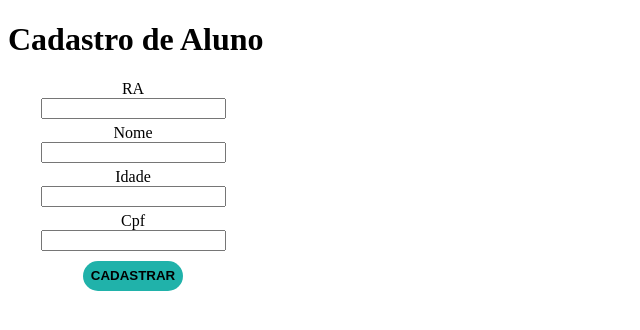
After one commit to MarcosSilva13/DW1, a PHP site: page /TesteJS/atividade11.php in a window 1280 px wide. The commit adds this page. Shown: the top 330 px of the page, without its empty margins (0-640 px from the left). Run offline with PHP 8.4, Linux system fonts and the light colour scheme.

Commit message:
atividade 11

```diff
--- /dev/null
+++ b/TesteJS/atividade11.css
@@ -0,0 +1,31 @@
+form {
+    display: flex;
+    flex-direction: column;
+    align-items: center;
+    width: 250px;
+}
+
+form input {
+    margin-bottom: 5px;
+}
+
+button {
+    margin-top: 5px;
+    width: 100px;
+    height: 30px;
+    background-color: lightseagreen;
+    cursor: pointer;
+    border: none;
+    border-radius: 50px;
+    text-transform: uppercase;
+    font-weight: bold;
+    color: #000;
+}
+
+button:hover {
+    background-color: lightblue;
+}
+
+p {
+    font-weight: bold;
+}
--- /dev/null
+++ b/TesteJS/atividade11.js
@@ -0,0 +1,47 @@
+window.addEventListener('load', () => {
+    document.forms[0].addEventListener('submit', (event) => {
+        event.preventDefault();
+    });
+
+    document.querySelector('button').addEventListener('click', () => {
+        const dados = new FormData(document.forms[0]);
+        dados.append('ra', document.forms[0].ra.value);
+        dados.append('nome', document.forms[0].nome.value);
+        dados.append('idade', document.forms[0].idade.value);
+        dados.append('cpf', document.forms[0].cpf.value);
+
+        const configuracao = {
+            method: 'POST',
+            body: dados
+        };
+
+        fetch('./cadastroEstudante.php', configuracao)
+        .then((response) => {
+            return response.json();
+        })
+        .then((json) => {
+            let p = document.querySelector('p');
+            p.innerText = json.mensagem;
+            if (json.status == 'ok') {
+                p.style.color = 'blue';
+                document.forms[0].reset();
+            } else {
+                p.style.color = 'red';
+            }
+        });
+    });
+});
+
+
+function mascara(i,atributo) {
+    var v = i.value;
+    if (isNaN(v[v.length-1])) { // impede entrar outro caractere que não seja número
+        i.value = v.substring(0, v.length-1);
+        return;
+    }
+    if (atributo == "cpf") {
+        i.setAttribute("maxlength", "14");
+        if (v.length == 3 || v.length == 7) i.value += ".";
+        if (v.length == 11) i.value += "-";
+    }
+}
--- /dev/null
+++ b/TesteJS/atividade11.php
@@ -0,0 +1,29 @@
+<!DOCTYPE html>
+<html lang="pt-BR">
+<head>
+    <meta charset="UTF-8">
+    <meta http-equiv="X-UA-Compatible" content="IE=edge">
+    <meta name="viewport" content="width=device-width, initial-scale=1.0">
+    <link rel="stylesheet" href="atividade11.css">
+    <script src="atividade11.js"></script>
+    <title>Atividade 11</title>
+</head>
+<body>
+    <h1>Cadastro de Aluno</h1>
+    <form action="">
+        <label for="ra">RA</label>
+        <input type="number" name="ra" id="ra">
+
+        <label for="nome">Nome</label>
+        <input type="text" name="nome" id="nome">
+
+        <label for="idade">Idade</label>
+        <input type="number" name="idade" id="idade">
+
+        <label for="cpf">Cpf</label>
+        <input type="text" name="cpf" id="cpf" oninput="mascara(this, 'cpf')">
+        <button>Cadastrar</button>
+    </form>
+    <p></p>
+</body>
+</html>
--- a/TesteJS/teste3.php
+++ b/TesteJS/teste3.php
@@ -43,8 +43,8 @@
             });
 
             document.querySelector('button').addEventListener('click', () => {
-                //const dados = new FormData(document.forms[0]);
-                const dados = new FormData();
+                const dados = new FormData(document.forms[0]);
+                //const dados = new FormData();
                 dados.append('nome', document.forms[0].nome);
                 dados.append('endereco', document.forms[0].endereco);
                 dados.append('estado', document.forms[0].estado);
--- a/dao/Conexao.php
+++ b/dao/Conexao.php
@@ -3,7 +3,7 @@ class Conexao
 {
     private static $dsn = 'mysql:host=localhost;dbname=student;port=3306';
     private static $usuario = 'root';
-    private static $senha = 'root';
+    private static $senha = '';
     private static $conexao = null;
 
     public static function getConexao(): PDO
```
Also changed, not shown: TesteJS/cadastroEstudante.php (added, +27 -0 lines).
